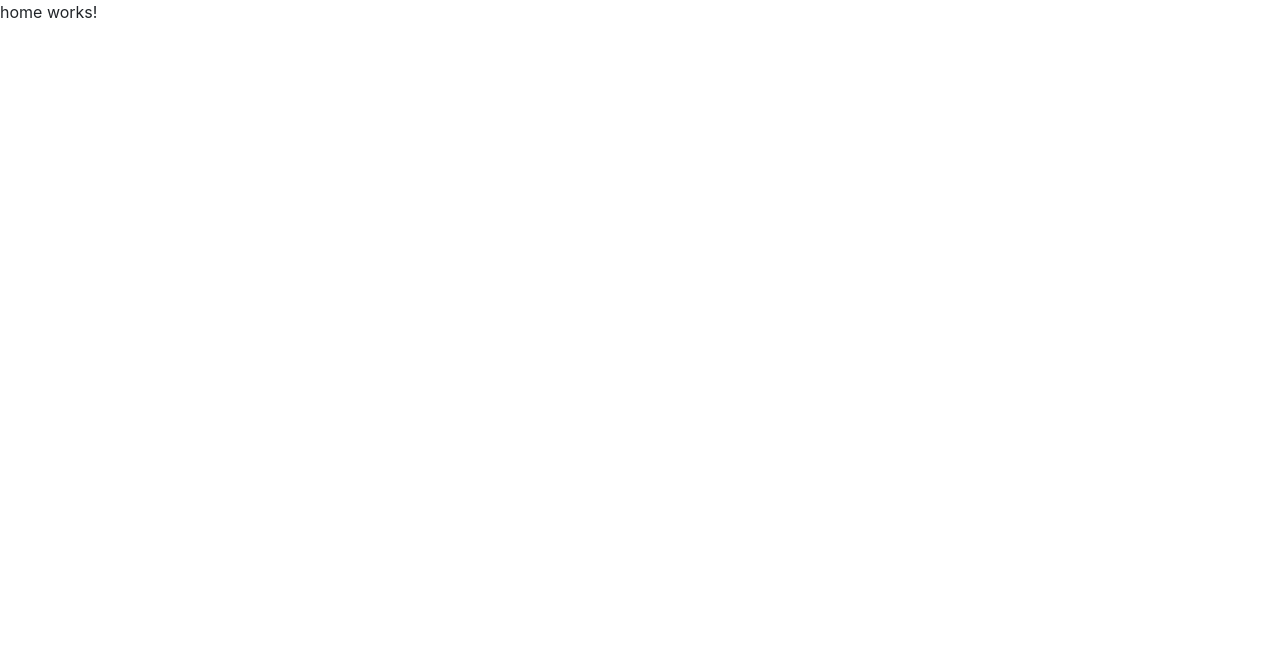
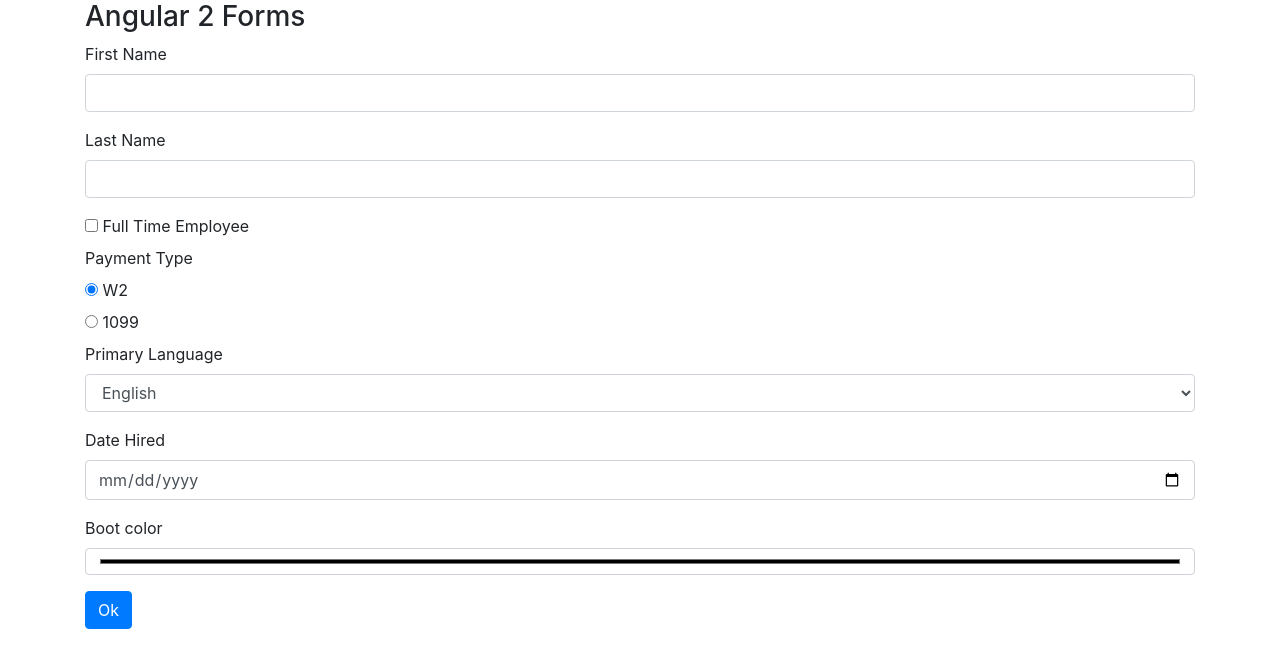
Before and after one commit to rkristelijn/ng-forms, an Angular app: page /home in a window 1280 px wide. Shown: the top 668 px of the page. Built offline with nearby package versions, Linux system fonts and the light colour scheme.

Commit message:
fixed chapter 3

```diff
--- a/src/app/app.module.ts
+++ b/src/app/app.module.ts
@@ -1,5 +1,6 @@
 import { BrowserModule } from '@angular/platform-browser';
 import { NgModule } from '@angular/core';
+import { FormsModule }   from '@angular/forms';
 
 import { AppRoutingModule } from './app-routing.module';
 
@@ -18,7 +19,8 @@ import { GithubComponent } from './github/github.component';
   ],
   imports: [
     BrowserModule,
-    AppRoutingModule
+    AppRoutingModule,
+    FormsModule
   ],
   providers: [],
   bootstrap: [AppComponent]
--- a/src/app/home/home.component.html
+++ b/src/app/home/home.component.html
@@ -1,3 +1,55 @@
-<p>
-  home works!
-</p>
+<div class="container">
+  <h3>Angular 2 Forms</h3>
+
+  <form #form="ngForm" novalidate>
+
+    <div class="form-group">
+      <label for="firstNameId">First Name</label>
+      <input id="firstNameId" type="text" class="form-control" required name="firstName" ngModel>
+    </div>
+
+    <div class="form-group">
+      <label for="lastNameId">Last Name</label>
+      <input id="lastNameId" type="text" class="form-control" required name="lastName" ngModel>
+    </div>
+
+    <div class="checkbox">
+      <label>
+        <input type="checkbox" name="isFullTime" ngModel> Full Time Employee
+      </label>
+    </div>
+
+    <label>Payment Type</label>
+    <div class="radio">
+      <label>
+        <input type="radio" name="payType" value="w2" checked> W2
+      </label>
+    </div>
+    <div class="radio">
+      <label>
+        <input type="radio" name="payType" value="1099"> 1099
+      </label>
+    </div>
+
+    <div class="form-group">
+      <label>Primary Language</label>
+      <select class="form-control">
+        <option *ngFor="let lang of languages">
+          {{ lang }}
+        </option>
+      </select>
+    </div>
+
+    <div class="form-group">
+      <label for="dateHiredId">Date Hired</label>
+      <input id="dateHiredId" type="date" class="form-control" required name="dateHired" ngModel>
+    </div>
+
+    <div class="form-group">
+      <label for="colorId">Boot color</label>
+      <input id="colorId" type="color" class="form-control" required name="color" ngModel>
+    </div>
+
+    <button class="btn btn-primary" type="submit">Ok</button>
+  </form>
+</div>
--- a/src/app/home/home.component.ts
+++ b/src/app/home/home.component.ts
@@ -6,7 +6,7 @@ import { Component, OnInit } from '@angular/core';
   styleUrls: ['./home.component.css']
 })
 export class HomeComponent implements OnInit {
-
+  public languages: string[] = ["English", "Spanish", "Dutch", "Other"];
   constructor() { }
 
   ngOnInit() {
```
Also changed, not shown: 1 other file (tests, documents, lock files or other folders).
